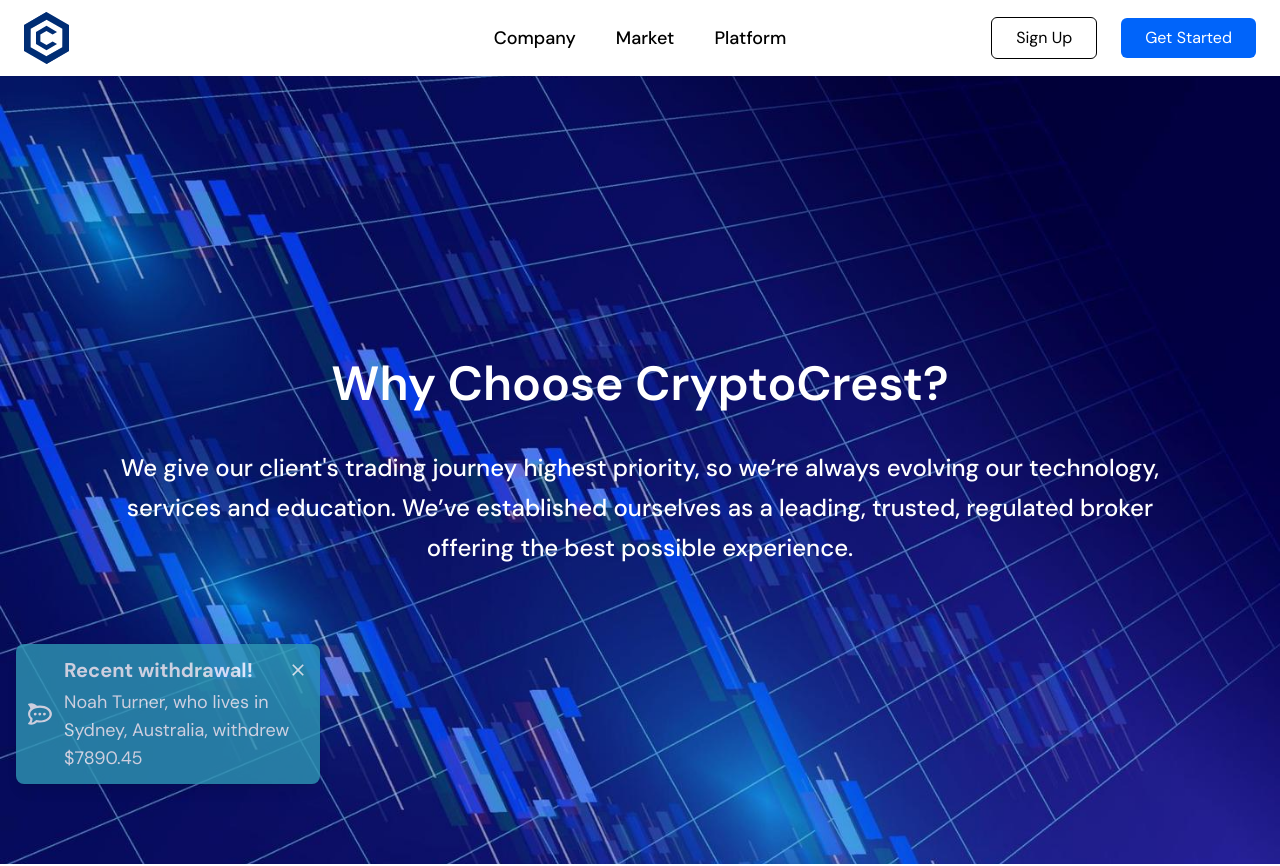
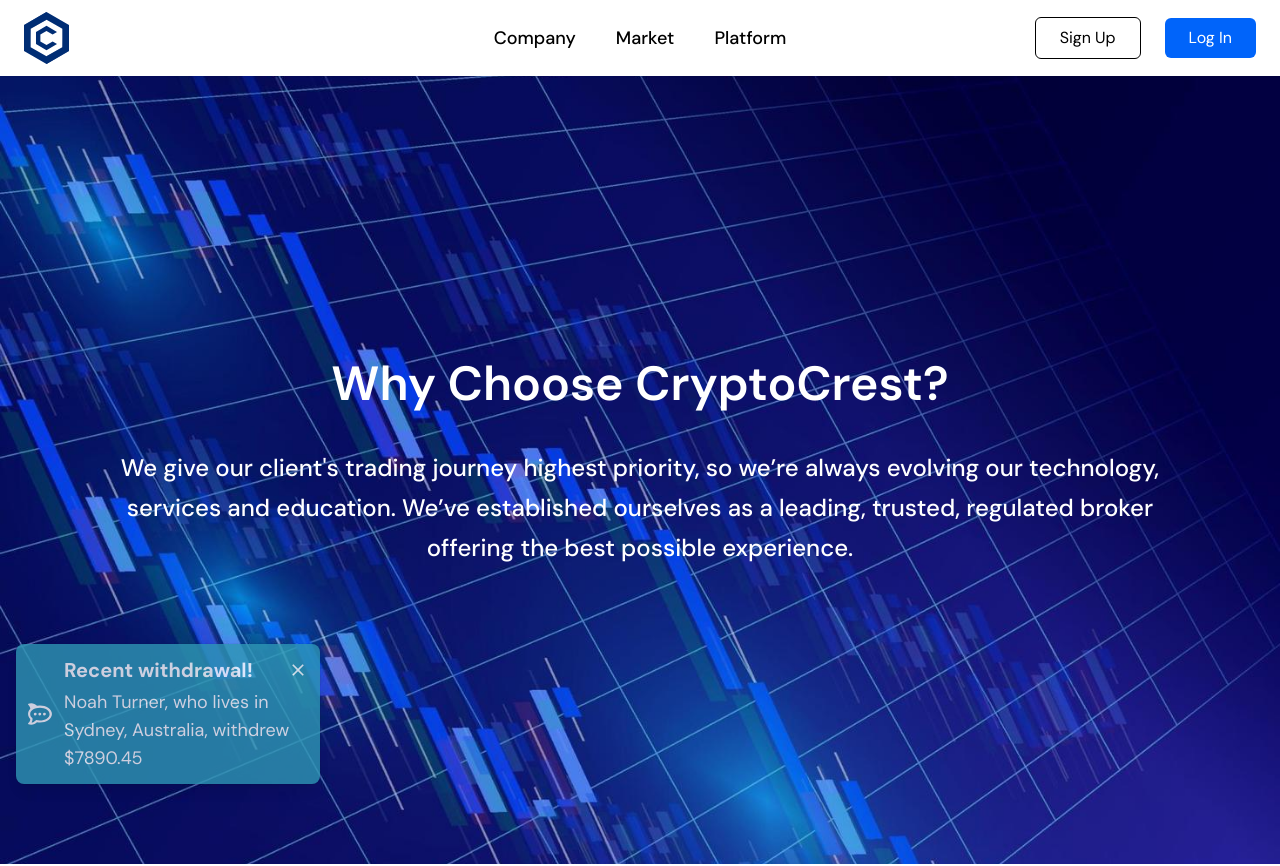
Before and after one commit to ericlauren62/crypto-crest, a React (Create React App) app: page /company/about in a window 1280 px wide. Shown: the top 866 px of the page. Built offline with nearby package versions, Linux system fonts and the light colour scheme; no server answers; the database is empty.

Commit message:
changed get started to login

```diff
--- a/src/components/dashboards/AdminSidebar.tsx
+++ b/src/components/dashboards/AdminSidebar.tsx
@@ -1,7 +1,7 @@
 /* eslint-disable @typescript-eslint/no-unused-vars */
 import React, { useEffect, useRef, useState } from "react";
 import { Link, useLocation } from "react-router-dom";
-import logo from "../../images/crest-logo-light.svg";
+import logo from "../../images/LOGO.svg";
 import { FaHome, FaUsers } from "react-icons/fa";
 import { PiIdentificationBadge } from "react-icons/pi";
 import { MdOutlineUnsubscribe, MdAccountBalance } from "react-icons/md";
@@ -78,7 +78,7 @@
     >
       <div className="flex items-center justify-between gap-2 px-10 py-6 lg:py-7 text-white">
         <Link to={`/${currentPath}/dashboard`}>
-          <img src={logo} alt="Logo" className="w-[45%]" />
+          <img src={logo} alt="Logo" />
         </Link>
 
         <button
@@ -184,7 +184,7 @@
               {pathname.includes("admin") && (
                 <li>
                   <Link
-                    to={`/admin/withdrawal`}
+                    to={`/${currentPath}/withdrawal`}
                     className={`group relative flex items-center gap-2.5 rounded-sm py-2 px-4 font-medium text-bodydark1 duration-300 ease-in-out hover:bg-primary-hover ${
                       pathname.includes("withdrawal") && "bg-primary-hover "
                     }`}
@@ -237,7 +237,7 @@
                   <Link
                     to="/admin/verification"
                     className={`group relative flex items-center gap-2.5 rounded-sm py-2 px-4 font-medium text-bodydark1 duration-300 ease-in-out hover:bg-primary-hover ${
-                      pathname.includes("verification") && "bg-primary-hover "
+                      pathname.includes("/admin/verification") && "bg-primary-hover "
                     }`}
                   >
                     <PiIdentificationBadge />
--- a/src/components/dashboards/SuscriptionCard.tsx
+++ b/src/components/dashboards/SuscriptionCard.tsx
@@ -7,45 +7,32 @@
 	handleClick: (plan: string, planAmount: string) => void;
 }
 
-export const SubscriptionCard = ({
-  plan,
-  roi,
-  planAmount,
-  handleClick,
-}: SubscriptionCardProps) => {
+export const SubscriptionCard = ({ plan, roi, planAmount, handleClick }: SubscriptionCardProps) => {
 	return (
-    <div className="rounded-md border   text-white py-4 px-7 shadow-default border-strokedark bg-boxdark">
+		<div className="rounded-md  bg-boxdark text-white py-4 px-7 shadow-default dark:border-strokedark dark:bg-boxdark">
 			<div className="my-1 flex items-end justify-between">
 				<div className="w-full">
-          <h4 className="text-sm font-bold text-white dark:text-white mb-1">
-            {plan}
-          </h4>
+					<h4 className="text-sm font-bold text-white dark:text-white mb-1">{plan}</h4>
 					<div>
-
 						<p className="text-sm font-medium block mb-2">
-              <span className="font-bold text-xl text-primary">
-                ${planAmount}
-              </span>{" "}
-              / Minimum
+							<span className="font-bold text-xl text-primary">${planAmount}</span> / Minimum
 						</p>
 						<p className="text-sm mb-2">High ROI After Trading Session</p>
 						<div className="flex gap-x-2 mb-2 items-center">
 							<FaCheckCircle className="text-primary" />
-              <p className="text-white">7 Days Duration</p>
+							<p className="">7 Days Duration</p>
 						</div>
 						<div className="flex gap-x-2 mb-2 items-center">
 							<FaCheckCircle className="text-primary" />
-              <p className="text-white">{roi} ROI</p>
+							<p className="">{roi} ROI</p>
 						</div>
 						<div className="flex gap-x-2 items-center">
 							<FaCheckCircle className="text-primary" />
-              <p className="text-white">24/7 Support</p>
+							<p className="">24/7 Support</p>
 						</div>
 					</div>
 					<div className="my-8 w-full">
-            <label className="mb-2 block text-white dark:text-white">
-              Amount
-            </label>
+						<label className="mb-2 block  dark:text-white">Amount</label>
 						<input
 							type="text"
 							required
--- a/src/components/navbar/DesktopNav.tsx
+++ b/src/components/navbar/DesktopNav.tsx
@@ -32,9 +32,7 @@
             onMouseEnter={() => handleAboutMenuHover(true)}
             onMouseLeave={() => handleAboutMenuHover(false)}
           >
-						<div className="font-medium text-lg hover:text-primary-hover cursor-pointer">
-							Company
-						</div>
+            <div className="font-medium text-lg hover:text-primary-hover cursor-pointer">Company</div>
             <ul
               className={`absolute top-[76px] left-0 w-[250px] bg-gray-200 shadow-lg px-8 py-6 flex flex-col gap-y-4 ${
                 isAboutMenuOpen ? "block" : "hidden"
@@ -105,9 +103,7 @@
             onMouseEnter={() => handlePlatformMenuHover(true)}
             onMouseLeave={() => handlePlatformMenuHover(false)}
           >
-						<div className="font-medium text-lg hover:text-primary-hover cursor-pointer">
-							Platform
-						</div>
+            <div className="font-medium text-lg hover:text-primary-hover cursor-pointer">Platform</div>
             <ul
               className={`absolute top-[76px] left-0 w-[250px] bg-gray-200 shadow-lg px-8 py-6 flex flex-col gap-y-4 ${
                 isPlatformMenuOpen ? "block" : "hidden"
@@ -133,11 +129,8 @@
             <Link to="/signup" className="border border-black py-2 px-6 block rounded-md">
               Sign Up
             </Link>
-						<Link
-							to="/signin"
-							className="bg-primary py-2 px-6 block hover:bg-primary-hover text-white rounded-md"
-						>
-							Get Started
+            <Link to="/signin" className="bg-primary py-2 px-6 block hover:bg-primary-hover text-white rounded-md">
+              Log In
             </Link>
           </div>
         </div>
--- a/src/components/navbar/MobileNav.tsx
+++ b/src/components/navbar/MobileNav.tsx
@@ -2,7 +2,6 @@
 import { Link } from "react-router-dom";
 import logo from "../../images/crest-logo.svg";
 import { useEffect, useState } from "react";
-
 
 export default function MobileNav() {
   const [isMarketMenuOpen, setIsMarketMenuOpen] = useState(false);
@@ -55,15 +54,10 @@
             </li>
           </ul>
         </li>
-				<li
-					className="cursor-pointer relative "
-					onClick={() => setIsMarketMenuOpen(!isMarketMenuOpen)}
-				>
+        <li className="cursor-pointer relative " onClick={() => setIsMarketMenuOpen(!isMarketMenuOpen)}>
           <div className="hover:text-primary-hover font-medium text-lg">Market</div>
 
-					<ul
-						className={`px-4 flex flex-col gap-y-4 mt-5 ${isMarketMenuOpen ? "block" : "hidden"}`}
-					>
+          <ul className={`px-4 flex flex-col gap-y-4 mt-5 ${isMarketMenuOpen ? "block" : "hidden"}`}>
             <li>
               <Link className="hover:text-primary-hover" to="/market/forex">
                 Forex
@@ -97,12 +91,8 @@
           </ul>
         </li>
         <li className="relative " onClick={() => setIsPlatformMenuOpen(!isPlatformMenuOpen)}>
-					<div className="font-medium text-lg hover:text-primary-hover cursor-pointer">
-						Platform
-					</div>
-					<ul
-						className={`px-4 flex flex-col gap-y-4 mt-5 ${isPlatformMenuOpen ? "block" : "hidden"}`}
-					>
+          <div className="font-medium text-lg hover:text-primary-hover cursor-pointer">Platform</div>
+          <ul className={`px-4 flex flex-col gap-y-4 mt-5 ${isPlatformMenuOpen ? "block" : "hidden"}`}>
             <li>
               <Link className="hover:text-primary-hover" to="/platforms/meta4">
                 Metatrader 4
@@ -128,7 +118,7 @@
               to="/signin"
               className="font-medium text-center bg-primary py-4 px-6 w-full block hover:bg-primary-hover text-white rounded-md"
             >
-							Get Started
+              Log In
             </Link>
           </div>
         </div>
--- a/src/pages/Dashboard.tsx
+++ b/src/pages/Dashboard.tsx
@@ -45,7 +45,7 @@
             desc={`${pendingVerification.length}`}
             icon={<MdOutlineVerifiedUser size={64} />}
             action="More info"
-            url="/admin/id-verification"
+            url="admin/verification"
             classname="bg-[#03a9f3]"
             linkClassname="bg-[#0398da]"
           />
@@ -54,7 +54,7 @@
             desc={`${pendingWithdrawal.length}`}
             icon={<IoWalletOutline size={64} />}
             action="More info"
-            url="/admin/withdrawals"
+            url="/admin/withdrawal"
             classname="bg-[#465161]"
             linkClassname="bg-[#3f4957]"
           />
```
Lines whose indentation alone changed are shown as unchanged.
